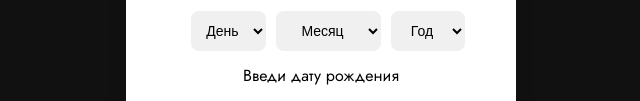
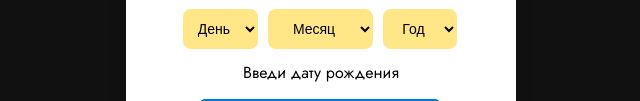
Before and after one commit to MikhailCanum/Canum, a plain HTML site: page index.html in a window 1280 px wide. Shown: the part 349-450 px from the top of the page, without its empty margins (319-959 px from the left). Drawn offline with Linux system fonts and the light colour scheme.

Commit message:
Update index.html

```diff
--- a/index.html
+++ b/index.html
@@ -68,8 +68,8 @@
         .custom-date-input {
     display: inherit;
     gap: 10px;
-    margin-top: -94px;
-    margin-bottom: 23px;
+    margin-top: -96px;
+    margin-bottom: 22px;
     padding-top: 0px;
     padding-right: 0px;
     padding-left: 0px;
@@ -77,7 +77,7 @@
     width: 260px;
     border: 0px none;
     max-width: 768px;
-    margin-right: 0px;
+    margin-right: 17px;
     margin-left: 0px;
     text-align: center;
         }
@@ -89,7 +89,7 @@
     font-size: 14px;
     border: 1px none #000000;
     border-radius: 8px;
-    background-color: #F0F0F0;
+    background-color: #FFE787;
     color: #000000;
     cursor: pointer;
     text-align: center;
```
